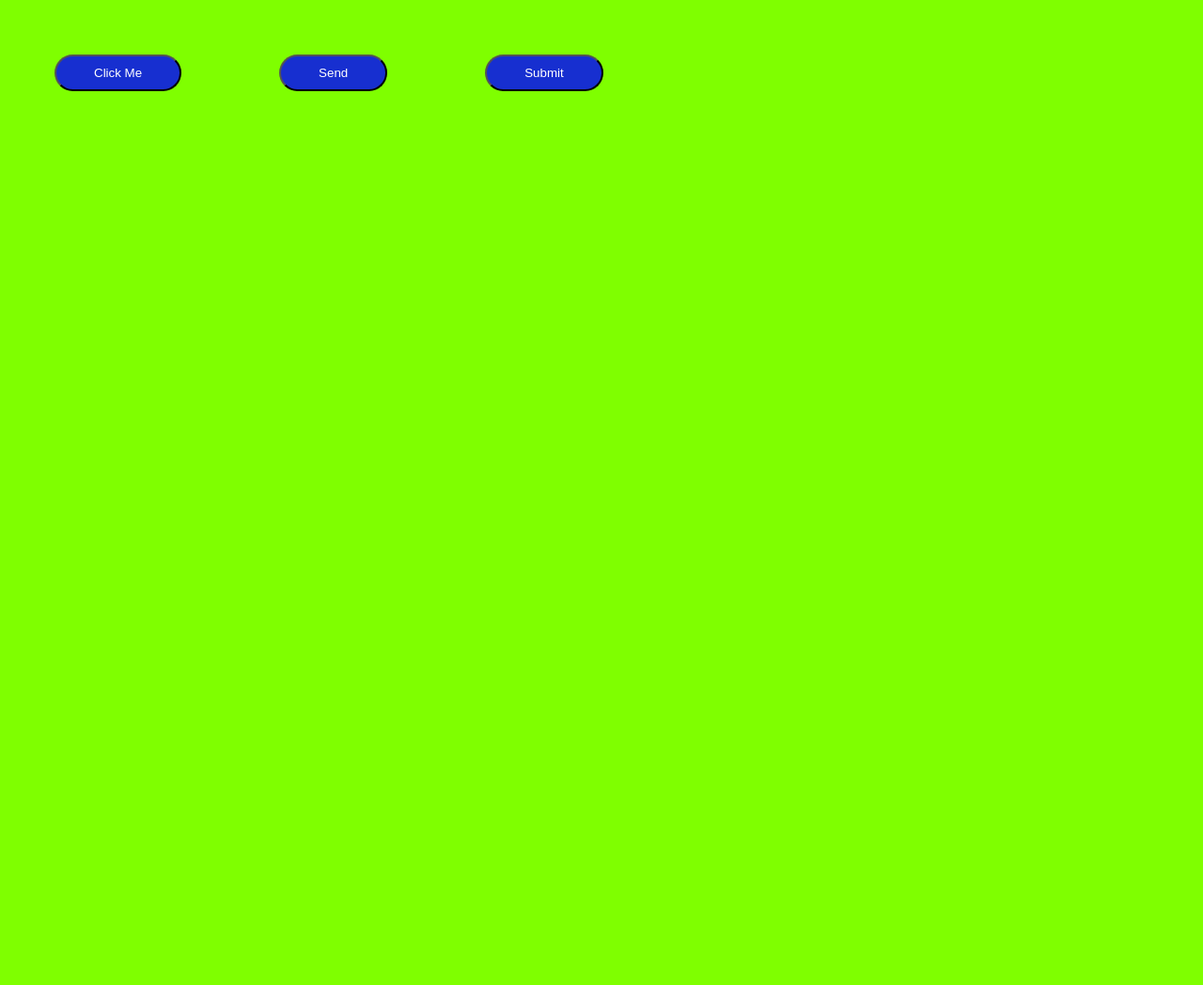
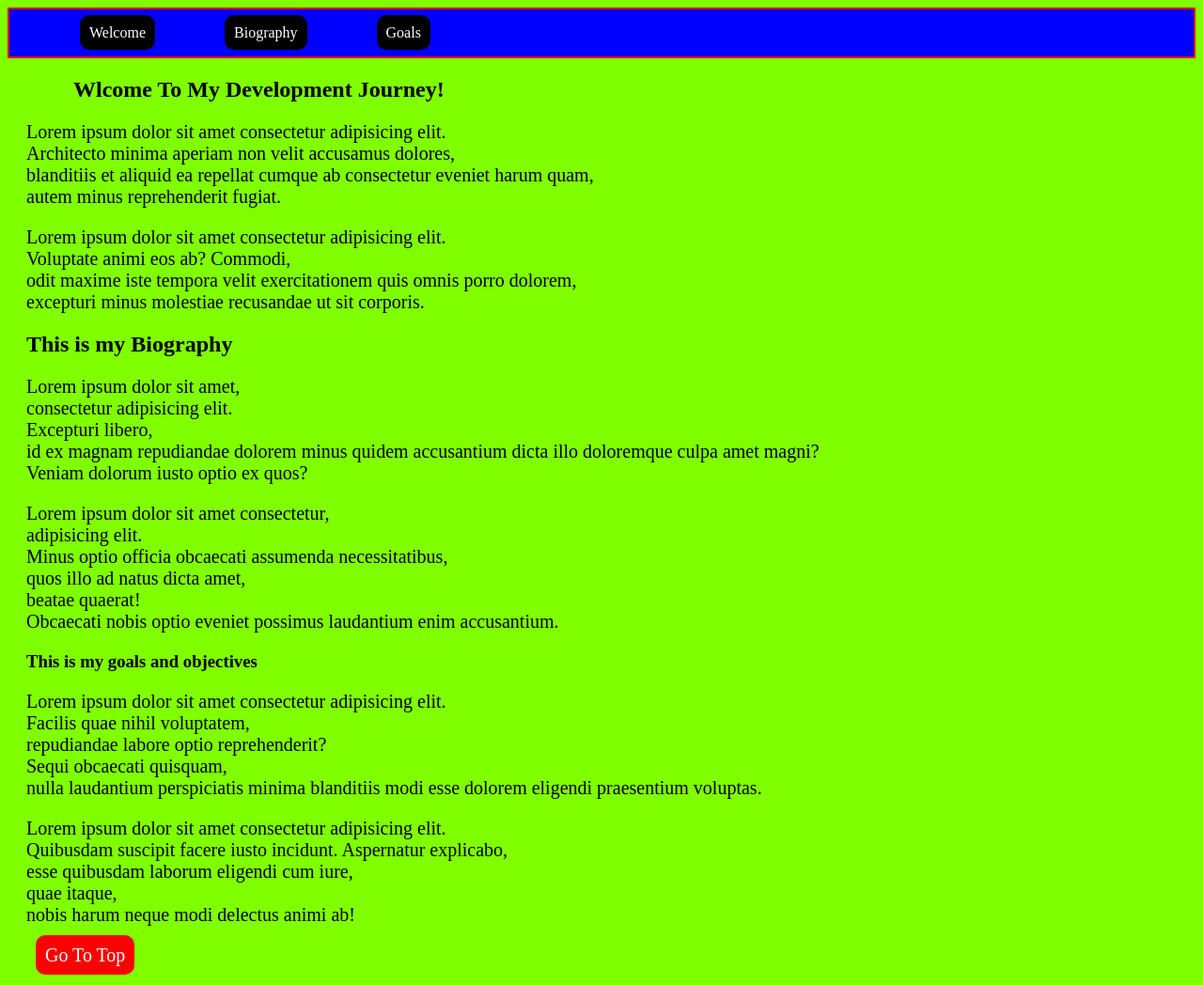
Before and after one commit to Azeez-tech/Learning, a plain HTML site: page index.html in a window 1280 px wide. Shown: the whole page at 94% size. Before the commit the page ends 800 px from the top, so only its background shows below. Drawn offline with Linux system fonts and the light colour scheme.

Commit message:
This is an update to the home page

```diff
--- a/index.html
+++ b/index.html
@@ -1,14 +1,82 @@
 <!DOCTYPE html>
 <html lang="en">
-<head>
-    <meta charset="UTF-8">
-    <meta name="viewport" content="width=device-width, initial-scale=1.0">
+  <head>
+    <meta charset="UTF-8" />
+    <meta name="viewport" content="width=device-width, initial-scale=1.0" />
     <title>Testing</title>
-    <link rel="stylesheet" href="./style.css">
-</head>
-<body>
-    <button id="myBtn">Click Me</button>
-    <button class="My_btn">Send</button>
-    <button class="btn">Submit</button>
-</body>
+    <link rel="stylesheet" href="./style.css" />
+  </head>
+  <body>
+    <header>
+        <nav>
+            <ul>
+                <li><a href="#first">Welcome</a></li>
+                <li><a href="#second">Biography</a></li>
+                <li><a href="#third">Goals</a></li>
+            </ul>
+        </nav>
+    </header>
+    <section id="first">
+      <h1>Wlcome To My Development Journey!</h1>
+      <p>
+        Lorem ipsum dolor sit amet consectetur adipisicing elit. <br />
+        Architecto minima aperiam non velit accusamus dolores, <br />
+        blanditiis et aliquid ea repellat cumque ab consectetur eveniet harum
+        quam,<br />
+        autem minus reprehenderit fugiat.
+      </p>
+      <p>
+        Lorem ipsum dolor sit amet consectetur adipisicing elit. <br />
+        Voluptate animi eos ab? Commodi, <br />
+        odit maxime iste tempora velit exercitationem quis omnis porro dolorem,
+        <br />
+        excepturi minus molestiae recusandae ut sit corporis.
+      </p>
+    </section>
+
+    <section id="second">
+      <h2>This is my Biography</h2>
+      <p>
+        Lorem ipsum dolor sit amet, <br />
+        consectetur adipisicing elit. <br />
+        Excepturi libero, <br />
+        id ex magnam repudiandae dolorem minus quidem accusantium dicta illo
+        doloremque culpa amet magni? <br />
+        Veniam dolorum iusto optio ex quos?
+      </p>
+      <p>
+        Lorem ipsum dolor sit amet consectetur, <br />
+        adipisicing elit. <br />
+        Minus optio officia obcaecati assumenda necessitatibus, <br />
+        quos illo ad natus dicta amet, <br />
+        beatae quaerat! <br />
+        Obcaecati nobis optio eveniet possimus laudantium enim accusantium.
+      </p>
+    </section>
+    <section id="third">
+      <h3>This is my goals and objectives</h3>
+      <p>
+        Lorem ipsum dolor sit amet consectetur adipisicing elit. <br />
+        Facilis quae nihil voluptatem, <br />
+        repudiandae labore optio reprehenderit? <br />
+        Sequi obcaecati quisquam, <br />
+        nulla laudantium perspiciatis minima blanditiis modi esse dolorem
+        eligendi praesentium voluptas.
+      </p>
+      <p>
+        Lorem ipsum dolor sit amet consectetur adipisicing elit. <br />
+        Quibusdam suscipit facere iusto incidunt. Aspernatur explicabo, <br />
+        esse quibusdam laborum eligendi cum iure, <br />
+        quae itaque, <br />
+        nobis harum neque modi delectus animi ab!
+      </p>
+    </section>
+    <!-- <button id="myBtn">Click Me</button>
+    <button id="My_btn">Send</button>
+    <button id="btn">Submit</button>
+    <script src="javacript.js"></script> -->
+    <footer>
+        <p class="pra"><a href="./index.html">Go To Top</a></p>
+    </footer>
+  </body>
 </html>
--- a/style.css
+++ b/style.css
@@ -1,7 +1,16 @@
-:root{
-    background-color: chartreuse;
+body {
+  background-color: chartreuse;
 }
-button {
+section {
+  margin-inline: 20px;
+}
+h1 {
+  margin-inline: 50px;
+}
+p {
+  font-size: 20px;
+}
+/* button {
   background-color: rgba(0, 0, 255, 0.817);
   color: white;
   padding-block: 10px;
@@ -20,4 +29,39 @@ button:hover {
 button:active{
     background-color: brown;
     color: burlywood;
+} */
+
+header {
+  border: 2px solid red;
+  background-color: blue;
+  /* text-align: center; */
 }
+nav ul li{
+  display: inline;
+  list-style-type: none;
+}
+nav ul li a{
+  background-color: black;
+  color: white;
+  text-decoration: none;
+  margin-inline: 35px;
+  border-radius: 10px;
+}
+ul li{
+  text-decoration: none;
+}
+
+.pra a{
+  background-color: red;
+  color: white;
+  text-decoration: none;
+  border-radius: 10px;
+  margin-inline: 30px;
+}
+
+a{
+  padding-block: 10px;
+  padding-inline: 10px;
+  margin-block: 10px;
+  margin-inline: 10px;
+}
```
Also changed, not shown: javacript.js (+174 -159 lines).
